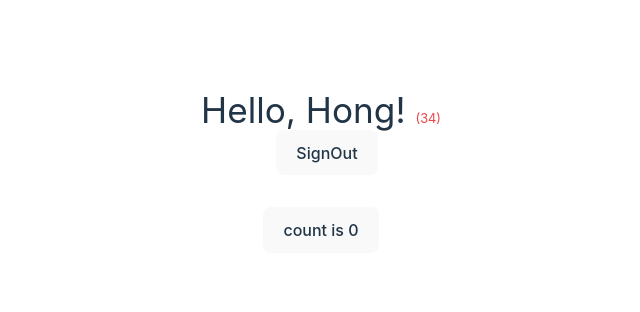
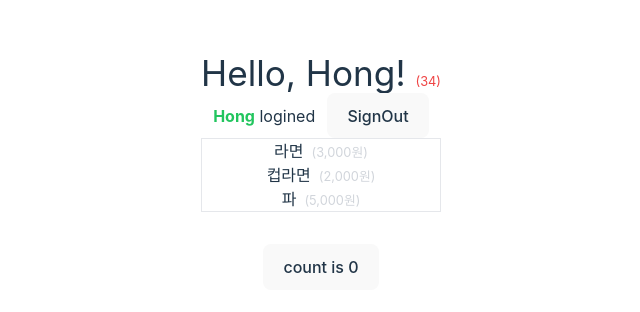
Before and after one commit to indiflex/seocho2024, a React (Vite) app in the folder react/rbvite/: page / in a window 1280 px wide. Shown: the part 212-524 px from the top of the page, without its empty margins (319-959 px from the left). Built offline with nearby package versions, Linux system fonts and the light colour scheme.

Commit message:
My - cart, logout

```diff
--- a/react/rbvite/src/App.jsx
+++ b/react/rbvite/src/App.jsx
@@ -1,6 +1,7 @@
 import { useState } from 'react'
 import './App.css'
 import Hello from './components/Hello';
+import My from './components/My';
 
 // mock
 const SampleSession = {
@@ -37,7 +38,8 @@ function App() {
       {/* <button onClick={toggleLogin}>
         Toggle {session.loginUser ? 'Logined' : 'NotLogined'}
       </button> */}
-      <button onClick={logout} className='ml-3'>SignOut</button>
+
+      <My session={session} signOut={logout} />
       <div className="card">
         <button onClick={() => setCount((count) => count + 1)}>
           count is {count}
--- a/react/rbvite/src/components/My.jsx
+++ b/react/rbvite/src/components/My.jsx
@@ -1 +1,16 @@
-// aaa
+export default function My({session: {loginUser, cart}, signOut}) {
+  return <>
+    <strong className='text-green-500'>{loginUser?.name}</strong> logined
+    <button onClick={signOut} className='ml-3'>SignOut</button>
+    <div className="border">
+      <ul>
+        {cart.map(item => (
+          <li key={item.id}>
+            {item.name}
+            <small className="text-gray-300 ml-2">({item.price.toLocaleString()}원)</small>
+          </li>
+        ))}
+      </ul>
+    </div>
+  </>;
+}
```
